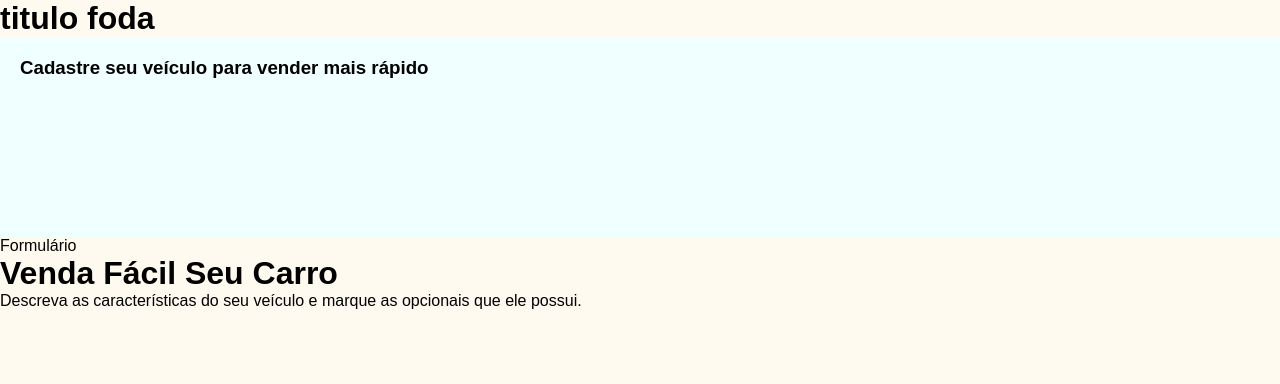
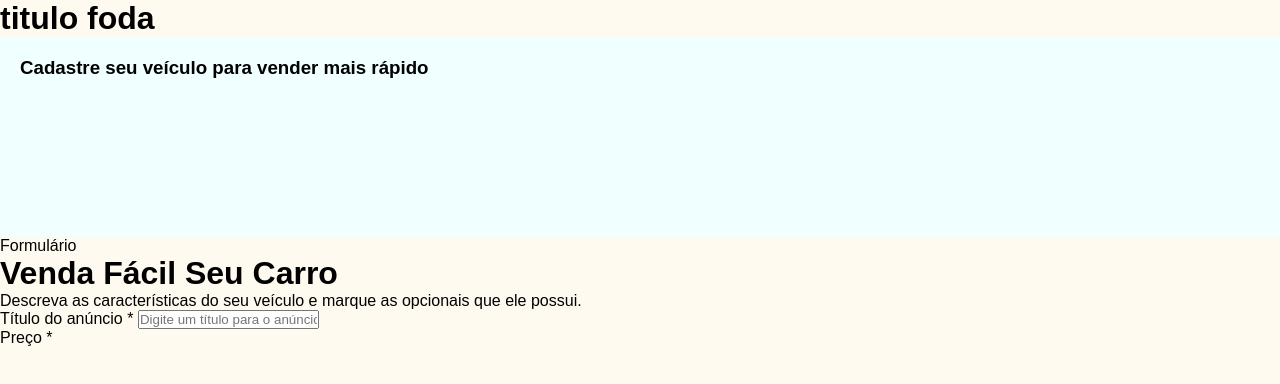
Before and after one commit to Caio-Santos2010/projetoFormulario, a plain HTML site: page index.html in a window 1280 px wide. Drawn offline with Linux system fonts and the light colour scheme.

Commit message:
caio santos

```diff
--- a/index.html
+++ b/index.html
@@ -20,6 +20,15 @@
      <div class="form-body">
 <h1 class="titulo-form">Venda Fácil Seu Carro</h1>
 <p>Descreva as características do seu veículo e marque as opcionais que ele possui.</p>
+        <form>
+            <div class="caixaInputs">
+                <label for="title">Título do anúncio <span class="campo-obrigatorio">*</span></label>
+                <input type="text" name="title" id="title" class="block" placeholder="Digite um título para o anúncio">
+            </div>
+            <div class="caixaInputs">
+                <label for="title">Preço <span class="campo-obrigatorio">*</span></label>
+            </div>
+        </form>
      </div>
     </div>
 </body>
```
